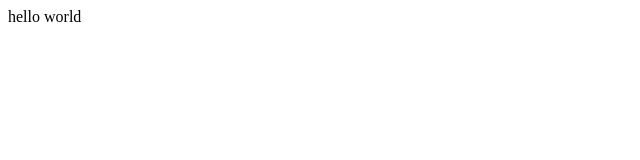
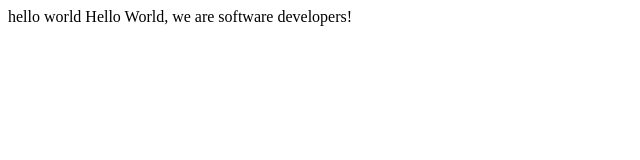
Before and after one commit to evansnyamekye/Sabrallah-evans-project, a plain HTML site: page index.html in a window 1280 px wide. Shown: the whole page, without its empty margins (0-640 px from the left). Drawn offline with Linux system fonts and the light colour scheme.

Commit message:
solution

```diff
--- a/index.html
+++ b/index.html
@@ -8,6 +8,7 @@
 
   <body>
     hello world
+    Hello World, we are software developers!
     <script src="https://cdn.freecodecamp.org/testable-projects-fcc/v1/bundle.js"></script>
 
     <!--
```
